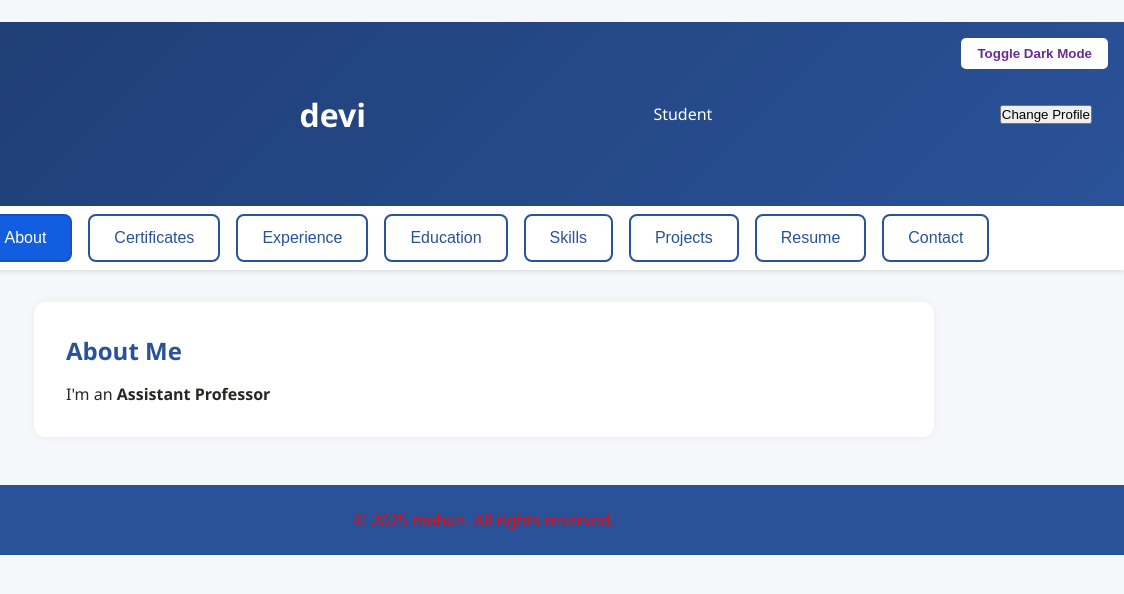
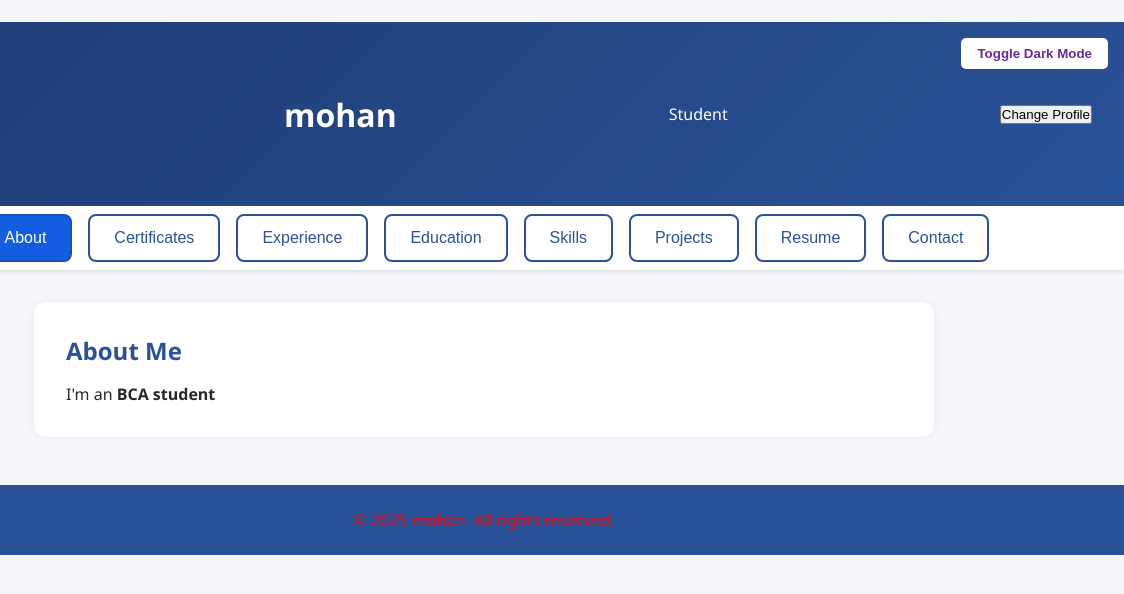
Before and after one commit to mohan1325/S.R.Mohan, a plain HTML site: page index.html in a window 1280 px wide. Shown: the full height of the page, 156-1280 px from the left. Drawn offline with Linux system fonts and the light colour scheme.

Commit message:
index.html

```diff
--- a/index.html
+++ b/index.html
@@ -200,7 +200,7 @@
   <button class="dark-toggle" onclick="toggleDarkMode()">Toggle Dark Mode</button>
   <img src="./shyamala.jpg" alt="Profile Picture" class="profile-picture" id="profileImage" style="margin: 0 1rem 0 0; align-self: flex-start;">
   <div style="text-align: left;">
-    <h1> devi</h1>
+    <h1> mohan</h1>
 
   </div>
   <p>Student </p>
@@ -221,7 +221,7 @@
 
 <section id="about" class="active">
   <h2>About Me</h2>
-  <p>I'm an <b>Assistant Professor</b></p>
+  <p>I'm an <b> BCA student</b></p>
 </section>
 
 <section id="education">
```
